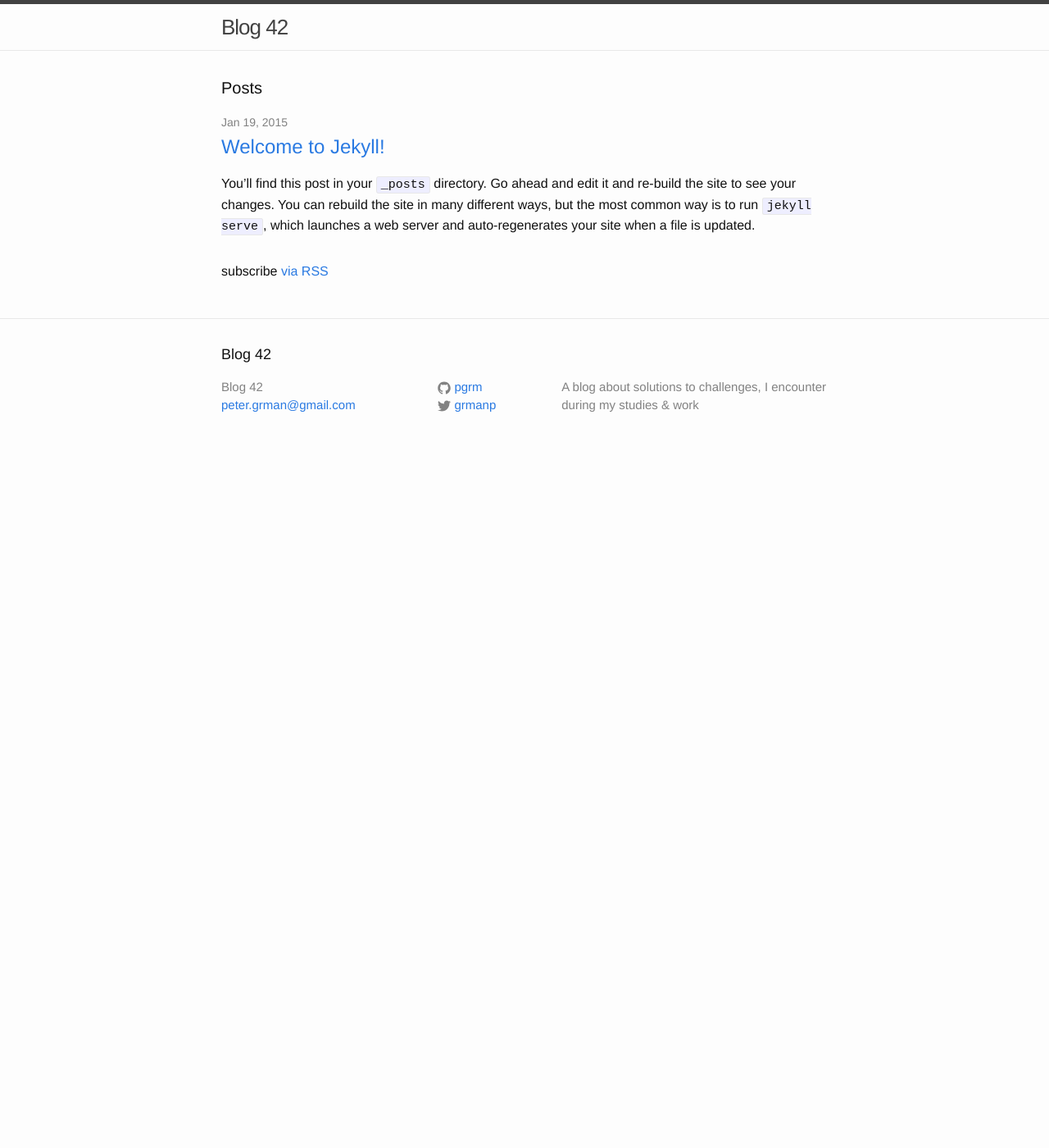
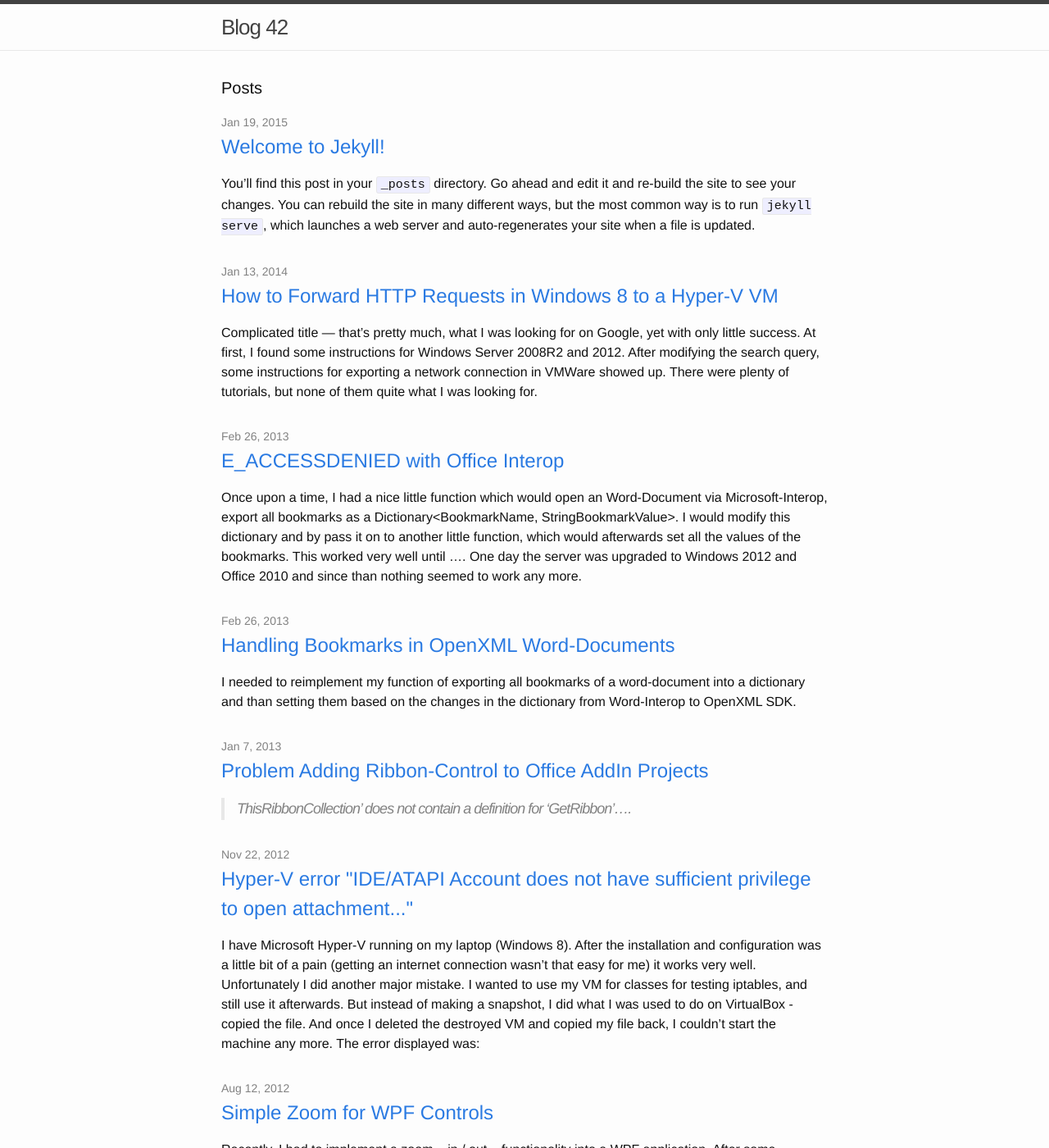
Before and after one commit to pgrm/pgrm.github.io, a Jekyll site: the page built from index.html, in a window 1280 px wide and 1400 px high. Shown: the whole window at 82% size. Built offline with Jekyll 4.4.1, drawn with Linux system fonts in a browser that asks for light colours; some of the changed text lies outside the part shown.

```diff
--- a/_config.yml
+++ b/_config.yml
@@ -18,6 +18,7 @@ defaults:
       type: "posts"
     values:
       layout: "post"
+      permalink: "/:title/"
   -
     scope:
       path: ""
--- a/_layouts/post.html
+++ b/_layouts/post.html
@@ -10,6 +10,9 @@ layout: default
 
   <article class="post-content">
     {{ content }}
+    <p>
+        <i>{{ page.greeting }}</i><br /><i>{{ page.author }}</i>
+    </p>
   </article>
 
 </div>
--- /dev/null
+++ b/_posts/2012-08-12-how-to-stop-storyboard.markdown
@@ -0,0 +1,22 @@
+---
+layout: post
+title: How To Stop a Storyboard
+date: '2012-08-12T10:50:00.004+02:00'
+tags:
+- XAML
+- C#
+- ".Net"
+modified_time: '2012-08-12T20:18:26.667+02:00'
+blogger_id: tag:blogger.com,1999:blog-8459046186574607112.post-4057643004216424340
+blogger_orig_url: http://emptycode.blogspot.com/2012/08/how-to-stop-storyboard.html
+---
+
+I have an application with a storyboard, which turns a icon that indicates that the application is currently busy. Because I don’t have any chance to know, how long the application will be busy, the RepeatBehavior on the application is set to Forever and I have to stop it manually.
+
+OK, seams to be easy, the storyboard has everything needed to stop it, a Pause-, Stop- and Remove-method, but somehow, nothing works. After some time I detected one line in the Output-Window of Visual Studio:
+
+    System.Windows.Media.Animation Warning: 6 :
+    Unable to perform action because the specified Storyboard was never applied to
+    this object for interactive control.; Action='Remove'; ...
+
+After some research the answer was very easy, when you start the storyboard with the Begin-method, there is a second parameter of type Boolean, **isControllable**. This has to be set to true, afterwards all the methods mentioned above will work.
--- /dev/null
+++ b/_posts/2012-08-12-simple-zoom-for-wpf-controls.markdown
@@ -0,0 +1,129 @@
+---
+layout: post
+title: Simple Zoom for WPF Controls
+date: '2012-08-12T18:07:00.000+02:00'
+tags:
+- XAML
+- C#
+- ".Net"
+modified_time: '2012-08-12T20:09:07.818+02:00'
+blogger_id: tag:blogger.com,1999:blog-8459046186574607112.post-2164028543641204210
+blogger_orig_url: http://emptycode.blogspot.com/2012/08/hallo-again-recently-i-had-to-implement.html
+---
+
+Recently, I had to implement a zoom – in / out – functionality into a WPF application. After some research I found out that there is a RenderTransform on the Grid-Control. Here you can define a ScaleTransform which is able to scale everything in the grid by a value of type double (so 0.5 makes everything half the size, 2 makes everything double the size). One more great but probably not often needed feature is, that you can define different values for the horizontal and the vertical scale.To get an easy and quick return, just use the following XAML-Code:
+
+
+{% highlight xml %}
+<Grid x:Name="LayoutRoot">
+  <Grid.RenderTransform>
+    <ScaleTransform>
+      <ScaleTransform.ScaleX>
+        <Binding Path="ScaleFactor" ElementName="Window"/>
+      </ScaleTransform.ScaleX>
+      <ScaleTransform.ScaleY>
+        <Binding Path="ScaleFactor" ElementName="Window"/>
+      </ScaleTransform.ScaleY>
+    </ScaleTransform>
+  </Grid.RenderTransform>
+
+  <Grid.RowDefinitions>
+    <RowDefinition Height="66"/>
+    <RowDefinition Height="*"/>
+    <RowDefinition Height="30"/>
+  </Grid.RowDefinitions>
+
+  <!-- enter your controls here -->
+</Grid>
+{% endhighlight %}
+
+As you see there is a binding to ScaleFactor, which is Dependency-Property on the Window element. Now you only have to set the ScaleFactor to change the zoom-factor, this was easy.
+
+When you want to implement this on your main-window, which doesn’t have any scroll-bars you won’t be very. You get the zoom-functionality but when you zoom-in, you won’t see everything anymore, and when you zoom-out, there will be unused space.
+
+I can’t help you with the unused space, because this can only be filled, when you actually have scroll bars, because your control ist too large for it’s container. So the best thing is, just ignore the zoom-out and set the minimum zoom value to 1 (100%).
+
+But for the zoom-in, there is a very simple trick, just add 2 more RowDefinitions. Why 2? Because the RowDefinitions with static values (pixel, auto) change by a slightly other factor then the dynamic ones (star). So now, our definition should look something like this:
+
+{% highlight xml %}
+
+<Grid x:Name="LayoutRoot">
+  <Grid.RenderTransform>
+    <ScaleTransform>
+      <ScaleTransform.ScaleX>
+        <Binding Path="ScaleFactor" ElementName="Window"/>
+      </ScaleTransform.ScaleX>
+      <ScaleTransform.ScaleY>
+        <Binding Path="ScaleFactor" ElementName="Window"/>
+      </ScaleTransform.ScaleY>
+    </ScaleTransform>
+  </Grid.RenderTransform>
+
+  <Grid.RowDefinitions>
+    <RowDefinition Height="66"/>
+    <RowDefinition Height="*"/>
+    <RowDefinition Height="30"/>
+    <!-- zooming row definitions -->
+    <RowDefinition Height="0"/>
+    <RowDefinition Height="0"/>
+  </Grid.RowDefinitions>
+
+  <!-- enter your controls here -->
+</Grid>
+{% endhighlight %}
+
+As you can see, I added 2 more RowDefinitions with Height=”0″ but this will change, in the code, this is the definition of the ScaleFactor and what happens, when it changes:
+
+{% highlight c# %}
+
+public double ScaleFactor
+{
+  get { return (double)GetValue(ScaleFactorProperty); }
+  set { SetValue(ScaleFactorProperty, value); }
+}
+
+// Using a DependencyProperty as the backing store for ScaleFactor.
+// This enables animation, styling, binding, etc…
+public static readonly DependencyProperty ScaleFactorProperty =
+  DependencyProperty.Register("ScaleFactor", typeof(double),
+    typeof(MainWindow), new FrameworkPropertyMetadata(1.0,
+      FrameworkPropertyMetadataOptions.BindsTwoWayByDefault,
+      ScaleFactorPropertyChangedCallback));
+
+private static void ScaleFactorPropertyChangedCallback(
+  DependencyObject d, DependencyPropertyChangedEventArgs e)
+{
+  MainWindow me = d as MainWindow;
+
+  if (me != null)
+  {
+    double starSize = 0, staticSize = 0;
+
+    for (int i = 0; i < me.LayoutRoot.RowDefinitions.Count – 2; i++)
+    {
+      if (me.LayoutRoot.RowDefinitions[i].Height.IsStar)
+        starSize += me.LayoutRoot.RowDefinitions[i].Height.Value;
+      else if (me.LayoutRoot.RowDefinitions[i].Height.IsAuto)
+        staticSize += me.LayoutRoot.RowDefinitions[i].MinHeight;
+      else
+        staticSize += me.LayoutRoot.RowDefinitions[i].Height.Value;
+    }
+
+    me.LayoutRoot.RowDefinitions
+      [me.LayoutRoot.RowDefinitions.Count - 2].Height =
+        new GridLength(staticSize * (me.ScaleFactor – 1), GridUnitType.Pixel);
+    me.LayoutRoot.RowDefinitions
+      [me.LayoutRoot.RowDefinitions.Count - 1].Height =
+        new GridLength(starSize * (me.ScaleFactor – 1), GridUnitType.Star);
+  }
+}
+{% endhighlight %}
+
+Now, you can see, that I dynamically sum up the dynamic and static heights of all rows.
+In the end, I set the height of the row before last to `Sum(height of all RowDefinitions with a static size) * (ScaleFactor – 1)` and I do the same with the last row, just for all dynamic RowDefinitions.
+
+But why ScaleFactor – 1 ?
+
+The answer is easy, so I can assure, that everything else my other rows are still fully visible, how?
+
+Because the ScaleFactor changed, everything got bigger, so for example it changed to 1,5 so now everything is 150% of the normal size. But in the window only fits 100% so I can only see 2/3 of my grid. By resizing the 2 rows to the half of the grid (1,5 – 1 = 0,5) the rest still fits into the 100% and the 2 dummy rows are hidden in an unknown space.
--- /dev/null
+++ b/_posts/2012-11-22-hyper-v-error-ideatapi-account-does-not.markdown
@@ -0,0 +1,25 @@
+---
+layout: post
+title: Hyper-V error "IDE/ATAPI Account does not have sufficient privilege to open
+  attachment..."
+date: '2012-11-22T11:13:00.002+01:00'
+tags:
+- Administration
+- Hyper-V
+modified_time: '2012-11-22T11:14:29.242+01:00'
+blogger_id: tag:blogger.com,1999:blog-8459046186574607112.post-4855181382494073696
+blogger_orig_url: http://emptycode.blogspot.com/2012/11/hyper-v-error-ideatapi-account-does-not.html
+---
+
+I have Microsoft Hyper-V running on my laptop (Windows 8). After the installation and configuration was a little bit of a pain (getting an internet connection wasn't that easy for me) it works very well.
+Unfortunately I did another major mistake. I wanted to use my VM for classes for testing iptables, and still use it afterwards. But instead of making a snapshot, I did what I was used to do on VirtualBox - copied the file. And once I deleted the destroyed VM and copied my file back, I couldn't start the machine any more. The error displayed was:
+
+> IDE/ATAPI Account does not have sufficient privilege to open attachment...
+
+I've found quite fast an [article on MSDN](http://support.microsoft.com/kb/2249906/en-us?fr=1) but the fix just didn't work for me. What worked was simply
+
+1. remove the Hard Disc which has the "broken" VHD loaded
+2. create a new Hard Disc
+3. load the VHD there inside.
+
+Hyper-V will set all necessary permissions on it's own.
--- /dev/null
+++ b/_posts/2013-01-07-problem-adding-ribbon-control-to-office.markdown
@@ -0,0 +1,28 @@
+---
+layout: post
+title: Problem Adding Ribbon-Control to Office AddIn Projects
+date: '2013-01-07T06:48:00.000+01:00'
+tags:
+- Ribbon
+- Namespaces
+- C#
+- Office AddIn
+- ".Net"
+modified_time: '2013-01-07T06:48:12.464+01:00'
+blogger_id: tag:blogger.com,1999:blog-8459046186574607112.post-4714018850222278104
+blogger_orig_url: http://emptycode.blogspot.com/2013/01/problem-adding-ribbon-control-to-office.html
+---
+
+> ThisRibbonCollection' does not contain a definition for 'GetRibbon'....
+
+If you see this error, don't panic, the solution is rather simple.
+
+To make matters easier for you, Office AddIns have a partial class "ThisRibbonCollection" which is automatically used to define your Ribbon Control as the *MainRibbonControl* of the application. This might seem, after the creation and a first run rather as magic, unless of course, you want to have all your application controls in a separate folder and therefore separate namespace from *ThisAddIn.cs.* (thx for the hint to [http://qa.social.msdn.microsoft.com/Forums/en-SG/vsto/thread/3b117e7a-e3d5-4f10-8262-358b04494230](http://qa.social.msdn.microsoft.com/Forums/en-SG/vsto/thread/3b117e7a-e3d5-4f10-8262-358b04494230))
+
+However there is also a solution to this, allowing you to keep your RibbonControl in a separated folder and namespace:
+
+1. Open *[RibbonControl]Designer.cs*
+2. Go to the end of the file where you see *partial class ThisRibbonCollection*
+3. Create at the end of the file a new namespace section, with the root-namespace of your AddIn
+4. Move the class into the new namespace
+5. Since you are in a different namespace now, don't forget to add the necessary usings.
--- /dev/null
+++ b/_posts/2013-02-26-eaccessdenied-with-office-interop.markdown
@@ -0,0 +1,34 @@
+---
+layout: post
+title: E_ACCESSDENIED with Office Interop
+date: '2013-02-26T02:20:00.002+01:00'
+tags:
+- Exceptions
+- Office Interop
+- C#
+- ".Net"
+modified_time: '2013-02-26T02:20:45.862+01:00'
+blogger_id: tag:blogger.com,1999:blog-8459046186574607112.post-9024554568488761247
+blogger_orig_url: http://emptycode.blogspot.com/2013/02/eaccessdenied-with-office-interop.html
+---
+
+Once upon a time, I had a nice little function which would open an Word-Document via Microsoft-Interop,
+export all bookmarks as a Dictionary&lt;BookmarkName, StringBookmarkValue&gt;.
+I would modify this dictionary and by pass it on to another little function, which would afterwards set all the values of the bookmarks.
+This worked very well until .... One day the server was upgraded to Windows 2012 and Office 2010 and since than nothing seemed to work any more.
+
+After getting the following error:
+
+    System.UnauthorizedAccessException: Retrieving the COM class factory for component with CLSID {000209FF-0000-0000-C000-000000000046} failed due to the following error: 80070005 Access is denied. (Exception from HRESULT: 0x80070005 (E_ACCESSDENIED)).
+       at System.Runtime.Remoting.RemotingServices.AllocateUninitializedObject(RuntimeType objectType)
+       at System.Runtime.Remoting.Activation.ActivationServices.CreateInstance(RuntimeType serverType)
+       at System.Runtime.Remoting.Activation.ActivationServices.IsCurrentContextOK(RuntimeType serverType, Object[] props, Boolean bNewObj)
+       at System.RuntimeTypeHandle.CreateInstance(RuntimeType type, Boolean publicOnly, Boolean noCheck, Boolean& canBeCached, RuntimeMethodHandleInternal& ctor, Boolean& bNeedSecurityCheck)
+       at System.RuntimeType.CreateInstanceSlow(Boolean publicOnly, Boolean skipCheckThis, Boolean fillCache, StackCrawlMark& stackMark)
+       at System.RuntimeType.CreateInstanceDefaultCtor(Boolean publicOnly, Boolean skipCheckThis, Boolean fillCache, StackCrawlMark& stackMark)
+       at System.Activator.CreateInstance(Type type, Boolean nonPublic)
+       at System.Activator.CreateInstance(Type type)
+
+...and spending roughly an hour on the Internet I found following link: [http://support.microsoft.com/kb/257757/en-us](http://support.microsoft.com/kb/257757/en-us)
+
+Since non of the mentioned solutions worked for me in Word 2012 I decided to let Interop be and switch to OpenXML. [Here you can read how to do the same function to replace bookmarks in OpenXML]({% post_url 2013-02-26-handling-bookmarks-in-openxml-word %}) with the [OpenXML SDK](http://www.microsoft.com/en-us/download/details.aspx?id=30425)
--- /dev/null
+++ b/_posts/2013-02-26-handling-bookmarks-in-openxml-word.markdown
@@ -0,0 +1,203 @@
+---
+layout: post
+title: Handling Bookmarks in OpenXML Word-Documents
+date: '2013-02-26T02:17:00.001+01:00'
+tags:
+- OpenXML
+- C#
+- ".Net"
+modified_time: '2013-02-26T02:19:29.946+01:00'
+blogger_id: tag:blogger.com,1999:blog-8459046186574607112.post-3710213993555581570
+blogger_orig_url: http://emptycode.blogspot.com/2013/02/handling-bookmarks-in-openxml-word.html
+---
+
+I needed to reimplement my function of exporting all bookmarks of a word-document into a dictionary and than setting them based on the changes in the dictionary from Word-Interop to OpenXML SDK.
+
+I've found a very helpful answer on [stackoverflow](http://stackoverflow.com/a/3318381/621366) suggesting the following solution:
+
+{% highlight c# %}
+IDictionary<string, BookmarkStart> bookmarkMap = new Dictionary<string, BookmarkStart>();
+
+foreach (BookmarkStart bookmarkStart in file.MainDocumentPart.RootElement.Descendants<BookmarkStart>())
+{
+    bookmarkMap[bookmarkStart.Name] = bookmarkStart;
+}
+
+foreach (BookmarkStart bookmarkStart in bookmarkMap.Values)
+{
+    Run bookmarkText = bookmarkStart.NextSibling<Run>();
+    if (bookmarkText != null)
+    {
+        bookmarkText.GetFirstChild<Text>().Text = "blah";
+    }
+}
+{% endhighlight %}
+
+Seems very easy, right? It was a great starting point however only a starting point.
+
+## First thing I've discovered:
+
+There are **hidden** bookmarks. This was weird in the beginning however you can see quickly the pattern, all of them start with an _ (underscore) and after finding [this trustworthy page](http://www.computorcompanion.com/LPMArticle.asp?ID=320) as the first answer from Google, to confirm if my assumption was correct, I didn't bother looking further, so just add
+
+{% highlight c# %}
+bookmarkStart.Name.StartsWith("_")
+{% endhighlight %}
+
+... and the problem is *solved*.
+
+## Next Problem occurred:
+
+You can define bookmarks for **Cells** and than they behave totally different. So how do they behave?
+
+> They are all stuck in the first cell of each row.
+
+So how do I know to which cell they belong? Word seems to know it.
+
+> BookmarkStart has a property ColumnFirst. Normally the value is NULL, however in this case it has the *0*-based index of the column it refers to. If your bookmarks stretch over multiple cells, there is also a ColumnLast (for my case ColumnFirst == ColumnLast).
+
+However retrieving the data now is a bit tougher, so let's take a step back. First I created some Extension-Methods to  make my functions smaller:
+
+{% highlight c# %}
+public static T GetFirstDescendant<T>(this OpenXmlElement parent) where T : OpenXmlElement
+{
+    var descendants = parent.Descendants<T>();
+
+    if (descendants != null)
+        return descendants.FirstOrDefault();
+    else
+        return null;
+}
+
+public static T GetParent<T>(this OpenXmlElement child) where T : OpenXmlElement
+{
+    while (child != null)
+    {
+        child = child.Parent;
+
+        if (child is T)
+            return (T)child;
+    }
+
+    return null;
+}
+{% endhighlight %}
+
+Now having those helpful methods let's start solving the actual problem.
+First we need to add another condition.
+
+{% highlight c# %}
+if (bookmarkStart.ColumnFirst != null)
+    return FindTextInColumn(bookmarkStart);
+{% endhighlight %}
+
+And actually implement FindTextInColumn
+
+{% highlight c# %}
+private Text FindTextInColumn(BookmarkStart bookmark)
+{
+    var cell = bookmark.GetParent<TableRow>().GetFirstChild<TableCell>();
+
+    for (int i = 0; i < bookmark.ColumnFirst; i++)
+    {
+        cell = cell.NextSibling<TableCell>();
+    }
+
+    return cell.GetFirstDescendant<Text>();
+}
+{% endhighlight %}
+
+As you can see, I'm looking for the Parent of type `TableRow` and take the first `TableCell`-child of this row. Afterwards I take the `NextSibling` of type `TableCell` until I reach the necessary column. Than I just need to return the first `Text` which can be found in this column. I myself don't really care how many texts exist, since I need only one to replace the content and keep the formatting. Later you will see that I delete additional `Text`-elements.
+
+So, problem *solved* one more time. What else could there be?
+
+While it's not a problem to read bookmark-values, it is one, when you are trying to set them:
+
+## Bookmarks can be empty - not having any element:
+
+However once you figured out that the bookmark really is empty it is quite easy and straight forward to add a simple `Run` with a `Text` after the `BookmarkStart`, the following function takes care of this very easily:
+
+{% highlight c# %}
+private void InsertBookmarkText(BookmarkStart bookmark, string value)
+{
+    bookmark.Parent.InsertAfter(new Run(new Text(value)), bookmark);
+}
+{% endhighlight %}
+
+This is *solved* very easily, however as I suggested, the problem is not to insert the value, but to figure out if it needs to be inserted. For this I present you the last problem I've found and solved for retrieving the values from bookmarks:
+
+## How to find Text and Run if they are not siblings of the bookmark as suggested by the initial solution?
+
+For this, I expanded the simple search for Run from the initial solution into something more sophisticated. I don't know the specification of OpenXML-Documents so it might be unnecessary, but it provides also the information if the bookmark as such is empty.
+
+First, here are 2 new helping Extension-Methods, I will use later on:
+
+{% highlight c# %}
+public static bool IsEndBookmark(this OpenXmlElement element, BookmarkStart startBookmark)
+{
+    return IsEndBookmark(element as BookmarkEnd, startBookmark);
+}
+
+public static bool IsEndBookmark(this BookmarkEnd endBookmark, BookmarkStart startBookmark)
+{
+    if (endBookmark == null)
+        return false;
+
+    return endBookmark.Id == startBookmark.Id;
+}
+{% endhighlight %}
+
+And now the little magic...
+
+{% highlight c# %}
+var run = bookmarkStart.NextSibling<Run>();
+
+if (run != null)
+    // I've found a run and suppose it has a Text
+    return run.GetFirstChild<Text>();
+else
+{
+    // I will go through all the siblings and try to find any Text
+    Text text = null;
+    var nextSibling = bookmarkStart.NextSibling();
+    while (text == null && nextSibling != null)
+    {
+        if (nextSibling.IsEndBookmark(bookmarkStart))
+            // I've reached the end of the bookmark and couldn't find any Text
+            return null;
+
+        text = nextSibling.GetFirstDescendant<Text>();
+        nextSibling = nextSibling.NextSibling();
+    }
+
+    return text;
+}
+{% endhighlight %}
+
+Having this defined I managed to retrieve and replace correctly all bookmarks. We just forgot to solve the last issue - removing unnecessary Text-elements. In the following function, I want to remove all Text-elements within my bookmark except the parameter keep:
+
+{% highlight c# %}
+private void RemoveOtherTexts(BookmarkStart bookmark, Text keep)
+{
+    if (bookmark.ColumnFirst != null) return;
+
+    Text text = null;
+    var nextSibling = bookmark.NextSibling();
+    while (text == null && nextSibling != null)
+    {
+        if (nextSibling.IsEndBookmark(bookmark))
+            break;
+
+        foreach (var item in nextSibling.Descendants<Text>())
+        {
+            if (item != keep)
+                item.Remove();
+        }
+        nextSibling = nextSibling.NextSibling();
+    }
+}
+{% endhighlight %}
+
+Now all my problems are **SOLVED** :)
+Hope it could help you as well, here you can find the whole code with all the functions, I used:
+
+{% gist pgrm/5034752 %}
--- /dev/null
+++ b/_posts/2014-01-13-forward-http-requests-in-windows-8-to-a-hyper-v-vm.markdown
@@ -0,0 +1,26 @@
+---
+title: "How to Forward HTTP Requests in Windows 8 to a Hyper-V VM"
+tags:
+  - Hyper-V
+  - Request Forwarding
+  - Windows 8
+---
+
+Complicated title — that's pretty much, what I was looking for on Google, yet with only little success. At first, I found some instructions for Windows Server 2008R2 and 2012. After modifying the search query, some instructions for exporting a network connection in VMWare showed up. There were plenty of tutorials, but none of them quite what I was looking for.
+
+The story:
+----------
+
+I have created a virtual machine on my Windows 8 via Hyper V and installed the Ubuntu 13.10 Beta. It runs nicely - full screen is missing, but except that, everything works. I have a default LAMP-Stack installed in Ubuntu, and also some CMSs set up, where I try to do something out of it. While this works great on my machine directly and I can do everything, it isn't possible for others from the same LAN, to access that CMS. So the question was, ...
+
+### How can others connect to my VM?
+
+After the described less successful attempts to find the answer on Google, I stopped for a moment to think. I remembered, that I'm using putty for tunnelling connections over the network __AND__ - guess what. Putty can also accept connections from remote hosts.
+
+### To use Putty to forward requests from remote hosts to the VM you can do the following:
+
+0. Type in Host Name (or IP address) and make sure that your VM has an SSH-Daemon running
+1. [Set up forwarding in Connection->SSH->Tunnels](https://www.google.com/search?q=set+up+putty+port+forwarding)
+2. Check the box _"Local ports accept connections from other hosts"_
+3. Open the connection and log-in
+4. You might get a warning from your firewall, about putty opening a port. Just allow it and you are finished.
```
Also changed, not shown: _drafts/2012-09-01-how-to-write-generic-singleton.html (added, +12 -0 lines).
